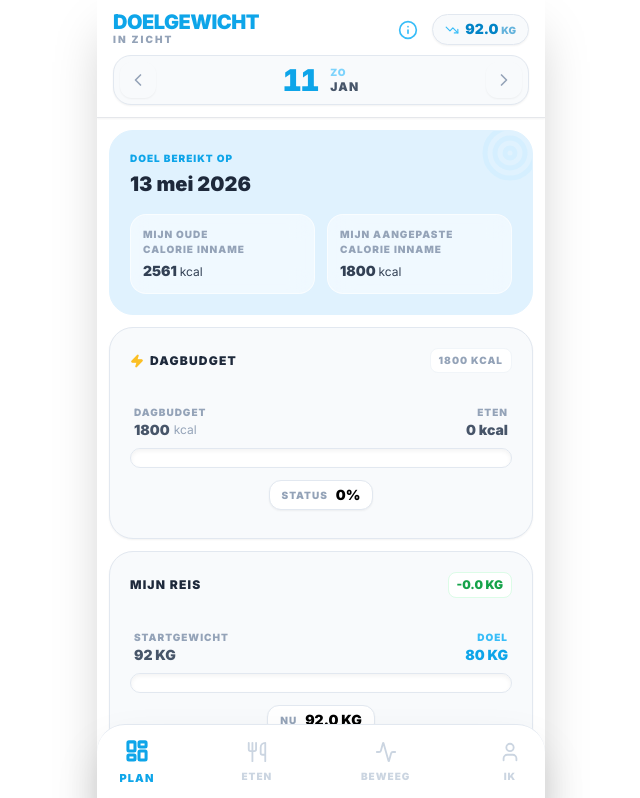
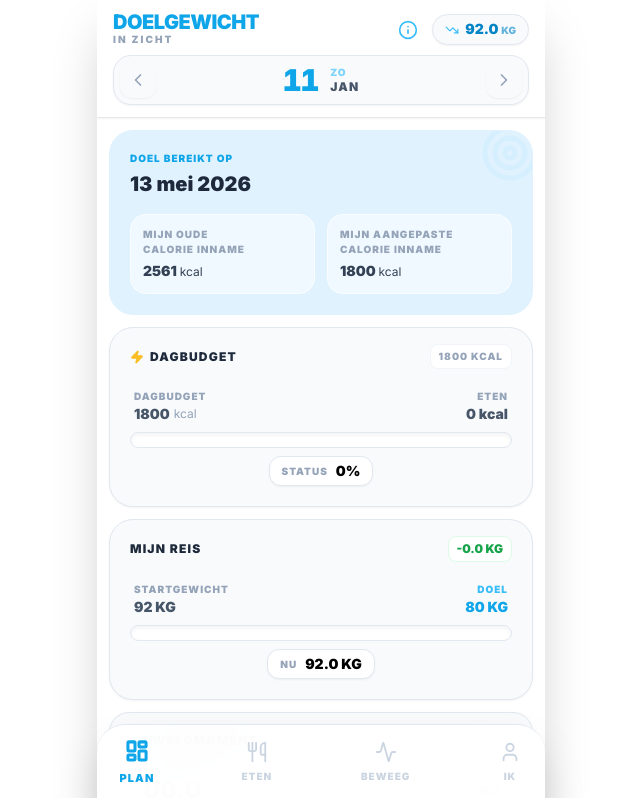
Before and after one commit to Legalfiction/My-healthy-planning, a React (Vite) app: page / in a window 1280 px wide. Shown: the top 798 px of the page, without its empty margins (319-959 px from the left). Built offline with nearby package versions, Linux system fonts and the light colour scheme.

Commit message:
feat: Add toast notification for user feedback
Introduces a reusable toast component to provide visual feedback to the user upon successful actions. The initial implementation is for displaying generic success messages.

```diff
--- a/App.tsx
+++ b/App.tsx
@@ -25,7 +25,8 @@ import {
   Cloud,
   Download,
   Upload,
-  Share2
+  Share2,
+  Check
 } from 'lucide-react';
 import {
   UserProfile,
@@ -105,6 +106,22 @@ const INITIAL_STATE: AppState = {
   language: 'nl'
 };
 
+const Toast = ({ message, onHide }: { message: string, onHide: () => void }) => {
+  useEffect(() => {
+    const timer = setTimeout(onHide, 3000);
+    return () => clearTimeout(timer);
+  }, [onHide]);
+
+  return (
+    <div className="fixed bottom-24 left-1/2 -translate-x-1/2 z-[150] animate-in fade-in slide-in-from-bottom-4 duration-300">
+      <div className="bg-slate-900 text-white px-6 py-3 rounded-2xl shadow-2xl flex items-center gap-2 border border-slate-700/50 backdrop-blur-md bg-opacity-90">
+        <Check size={18} className="text-emerald-400" />
+        <span className="text-sm font-black uppercase tracking-widest">{message}</span>
+      </div>
+    </div>
+  );
+};
+
 export default function App() {
   const [activeTab, setActiveTab] = useState<'dashboard' | 'meals' | 'activity' | 'profile'>('dashboard');
   const [selectedDate, setSelectedDate] = useState<string>(new Date().toISOString().split('T')[0]);
@@ -115,6 +132,7 @@ export default function App() {
   const [showMyList, setShowMyList] = useState(false);
   const [showMyActivityList, setShowMyActivityList] = useState(false);
   const [selectedActivityId, setSelectedActivityId] = useState<string>(ACTIVITY_TYPES[0].id);
+  const [toast, setToast] = useState<string | null>(null);
 
   const t = useMemo(() => translations[state.language || 'nl'], [state.language, state]);
 
@@ -208,6 +226,32 @@ export default function App() {
     linkElement.setAttribute('href', dataUri);
     linkElement.setAttribute('download', exportFileDefaultName);
     linkElement.click();
+    setToast(t.dataManagement.export + " " + (state.language === 'nl' ? 'gestart' : 'started'));
+  };
+
+  const handleCloudExport = async (provider: string) => {
+    const dataStr = JSON.stringify(state, null, 2);
+    const fileName = `doelgewicht_${provider}_${new Date().toISOString().split('T')[0]}.json`;
+
+    // Web Share API is de modernste manier om met Cloud apps (Drive/Dropbox) op mobiel te integreren
+    if (navigator.share && navigator.canShare) {
+      const file = new File([dataStr], fileName, { type: 'application/json' });
+      try {
+        await navigator.share({
+          files: [file],
+          title: 'Doelgewicht Back-up',
+          text: `Mijn back-up voor ${provider}`
+        });
+        setToast("Back-up gedeeld!");
+      } catch (err) {
+        // Gebruiker heeft mogelijk geannuleerd
+        console.log("Share cancelled or failed", err);
+      }
+    } else {
+      // Fallback voor desktop: gewoon downloaden maar met provider label
+      exportData();
+      setToast(`${provider} export gedownload`);
+    }
   };
 
   const handleImport = (event: React.ChangeEvent<HTMLInputElement>) => {
@@ -219,13 +263,15 @@ export default function App() {
         const json = JSON.parse(e.target?.result as string);
         if (json.profile && json.dailyLogs) {
           setState(json);
-          alert('Gegevens succesvol hersteld!');
+          setToast(state.language === 'nl' ? 'Gegevens hersteld!' : 'Data restored!');
         }
       } catch (err) {
         alert('Ongeldig bestand.');
       }
     };
     reader.readAsText(file);
+    // Reset input zodat hetzelfde bestand opnieuw gekozen kan worden
+    event.target.value = '';
   };
 
   const resetAllData = async () => {
@@ -233,6 +279,7 @@ export default function App() {
       await idb.clear();
       setState(INITIAL_STATE);
       setActiveTab('dashboard');
+      setToast(state.language === 'nl' ? 'Alles gewist' : 'Cleared all');
     }
   };
 
@@ -279,6 +326,9 @@ export default function App() {
       logs[selectedDate] = { ...log, activities: [...log.activities, { id: Math.random().toString(36).substr(2, 9), typeId, value, burnedKcal: burn }] };
       return { ...prev, dailyLogs: logs };
     });
+    // Clear input
+    const input = document.getElementById('act-val') as HTMLInputElement;
+    if (input) input.value = '';
   };
 
   const removeActivity = (id: string) => {
@@ -305,6 +355,7 @@ export default function App() {
     };
     setState(prev => ({ ...prev, customActivities: [newItem, ...prev.customActivities] }));
     setNewActivityName(''); setNewActivityKcalMin('');
+    setToast("Activiteit toegevoegd");
   };
 
   const removeActivityFromLibrary = (id: string) => {
@@ -342,6 +393,7 @@ export default function App() {
       return { ...prev, customOptions };
     });
     setNewProductName(''); setNewProductGram(''); setNewProductKcal(''); setNewProductCats([]);
+    setToast("Product opgeslagen");
   };
 
   const allUniqueProducts = useMemo(() => {
@@ -356,6 +408,8 @@ export default function App() {
 
   return (
     <div className="max-w-md mx-auto min-h-screen pb-24 bg-white flex flex-col shadow-2xl relative overflow-hidden">
+      {toast && <Toast message={toast} onHide={() => setToast(null)} />}
+
       <header className="bg-white border-b sticky top-0 z-30 p-3 shadow-sm">
         <div className="flex justify-between items-center mb-2 px-1">
           <div className="flex flex-col">
@@ -402,8 +456,8 @@ export default function App() {
                </div>
             </div>
 
-            <div className="bg-slate-50 rounded-[24px] pt-5 px-5 pb-3 border border-slate-200 shadow-sm overflow-visible">
-               <div className="flex justify-between items-center mb-4">
+            <div className="bg-slate-50 rounded-[24px] pt-4 px-5 pb-3 border border-slate-200 shadow-sm overflow-visible">
+               <div className="flex justify-between items-center mb-3">
                   <div className="flex items-center gap-1.5">
                     <Zap size={14} className="text-amber-400 fill-amber-400" />
                     <h3 className="font-black text-slate-800 text-xs uppercase tracking-widest">{t.dailyBudget}</h3>
@@ -413,7 +467,7 @@ export default function App() {
                   </span>
                </div>
 
-               <div className="relative pt-4 pb-4">
+               <div className="relative pt-2 pb-2">
                  <div className="flex justify-between items-center mb-2 px-1">
                     <div className="flex flex-col">
                       <span className="text-[10px] font-black text-slate-400 uppercase tracking-widest">{t.dailyBudget}</span>
@@ -433,14 +487,14 @@ export default function App() {
                     </div>
                  </div>
 
-                 <div className="h-5 w-full bg-white rounded-full overflow-hidden shadow-inner border border-slate-200 relative mb-3">
+                 <div className="h-4 w-full bg-white rounded-full overflow-hidden shadow-inner border border-slate-200 relative mb-2">
                     <div
                       className={`h-full transition-all duration-1000 shadow-md ${totals.calorieStatusColor}`}
                       style={{ width: `${Math.min(totals.intakePercent, 100)}%` }}
                     />
                  </div>
 
-                 <div className="flex justify-center mt-2">
+                 <div className="flex justify-center mt-1">
                    <div className="flex items-center gap-2 whitespace-nowrap bg-white px-3 py-1 rounded-xl border border-slate-200 shadow-sm">
                      <span className="text-[10px] font-black text-slate-400 uppercase tracking-widest">STATUS</span>
                      <span className={`text-sm font-black ${totals.actualIntake > totals.currentAdjustedGoal ? 'text-red-600' : 'text-black'}`}>
@@ -451,13 +505,13 @@ export default function App() {
                </div>
             </div>
 
-            <div className="bg-slate-50 rounded-[24px] pt-5 px-5 pb-3 border border-slate-200 shadow-sm overflow-visible">
-               <div className="flex justify-between items-center mb-4">
+            <div className="bg-slate-50 rounded-[24px] pt-4 px-5 pb-3 border border-slate-200 shadow-sm overflow-visible">
+               <div className="flex justify-between items-center mb-3">
                   <h3 className="font-black text-slate-800 text-xs uppercase tracking-widest">{t.myJourney}</h3>
                   <span className="text-xs font-black text-green-600 bg-white px-2 py-1 rounded-lg border border-green-100">-{ (state.profile.startWeight - latestWeight).toFixed(1) } KG</span>
                </div>
 
-               <div className="relative pt-4 pb-4">
+               <div className="relative pt-2 pb-2">
                  <div className="flex justify-between items-center mb-2 px-1">
                     <div className="flex flex-col">
                       <span className="text-[10px] font-black text-slate-400 uppercase tracking-widest">{t.startWeight}</span>
@@ -469,11 +523,11 @@ export default function App() {
                     </div>
                  </div>
 
-                 <div className="h-5 w-full bg-white rounded-full overflow-hidden shadow-inner border border-slate-200 relative mb-3">
+                 <div className="h-4 w-full bg-white rounded-full overflow-hidden shadow-inner border border-slate-200 relative mb-2">
                     <div className="h-full bg-green-500 rounded-full transition-all duration-1000 shadow-md" style={{ width: `${Math.min(Math.max(totals.weightProgressPercent, 0), 100)}%` }} />
                  </div>
 
-                 <div className="flex justify-center mt-2">
+                 <div className="flex justify-center mt-1">
                    <div className="flex items-center gap-2 whitespace-nowrap bg-white px-3 py-1 rounded-xl border border-slate-200 shadow-sm">
                      <span className="text-[10px] font-black text-slate-400 uppercase tracking-widest">{t.nowWeight}</span>
                      <span className="text-sm font-black text-black">{latestWeight.toFixed(1)} KG</span>
@@ -642,7 +696,7 @@ export default function App() {
                      <ChevronRight size={14} />
                    </button>
 
-                   <button className="w-full flex items-center justify-between px-4 py-3 bg-white text-blue-600 border border-blue-100 rounded-xl hover:bg-blue-50 transition-all shadow-sm">
+                   <button onClick={() => handleCloudExport('Google Drive')} className="w-full flex items-center justify-between px-4 py-3 bg-white text-blue-600 border border-blue-100 rounded-xl hover:bg-blue-50 transition-all shadow-sm">
                      <div className="flex items-center gap-2">
                        <Cloud size={16} />
                        <span className="text-xs font-black uppercase tracking-widest">{t.dataManagement.googleDrive}</span>
@@ -650,7 +704,7 @@ export default function App() {
                      <ChevronRight size={14} />
                    </button>
 
-                   <button className="w-full flex items-center justify-between px-4 py-3 bg-white text-indigo-600 border border-indigo-100 rounded-xl hover:bg-indigo-50 transition-all shadow-sm">
+                   <button onClick={() => handleCloudExport('Dropbox')} className="w-full flex items-center justify-between px-4 py-3 bg-white text-indigo-600 border border-indigo-100 rounded-xl hover:bg-indigo-50 transition-all shadow-sm">
                      <div className="flex items-center gap-2">
                        <Share2 size={16} />
                        <span className="text-xs font-black uppercase tracking-widest">{t.dataManagement.dropbox}</span>
```
